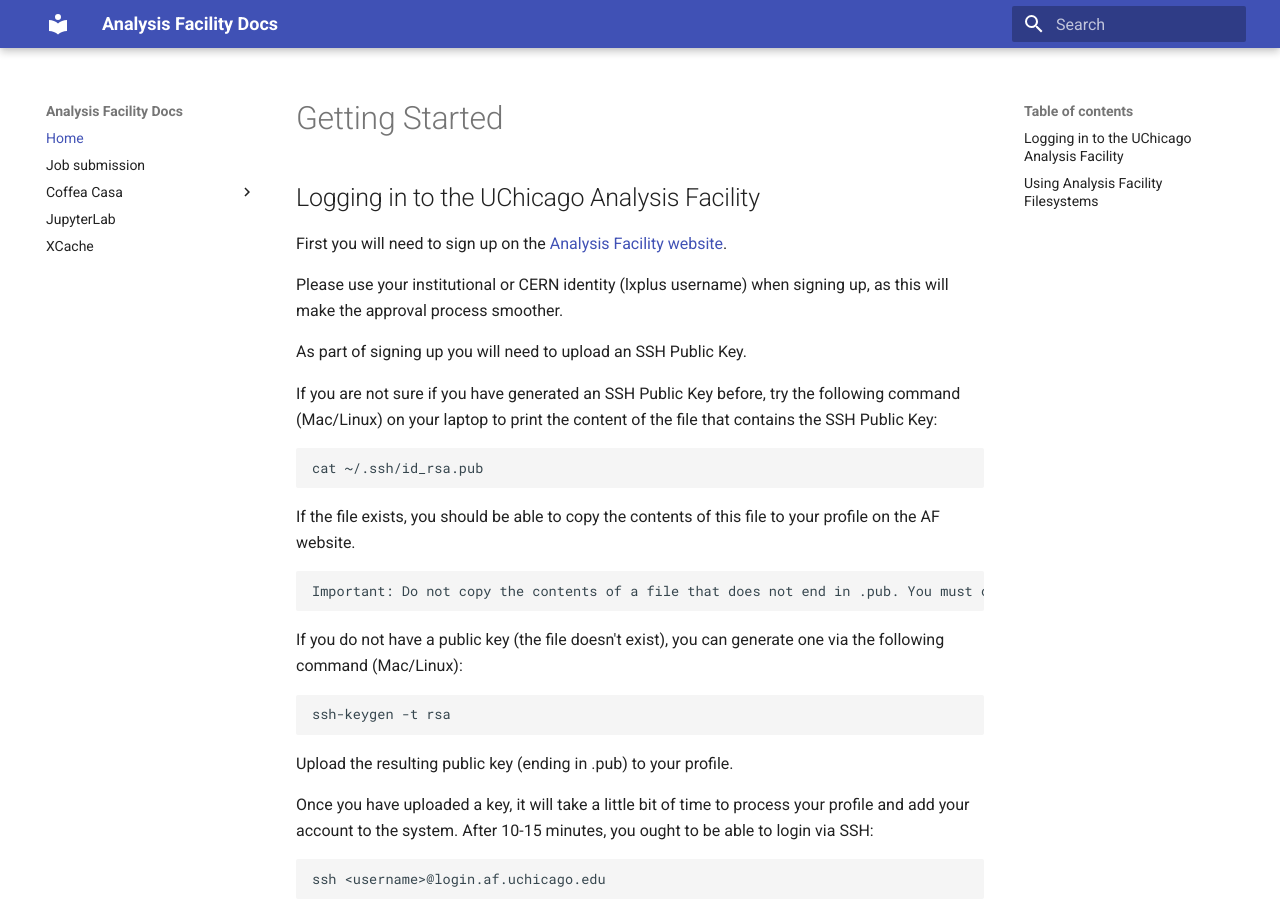
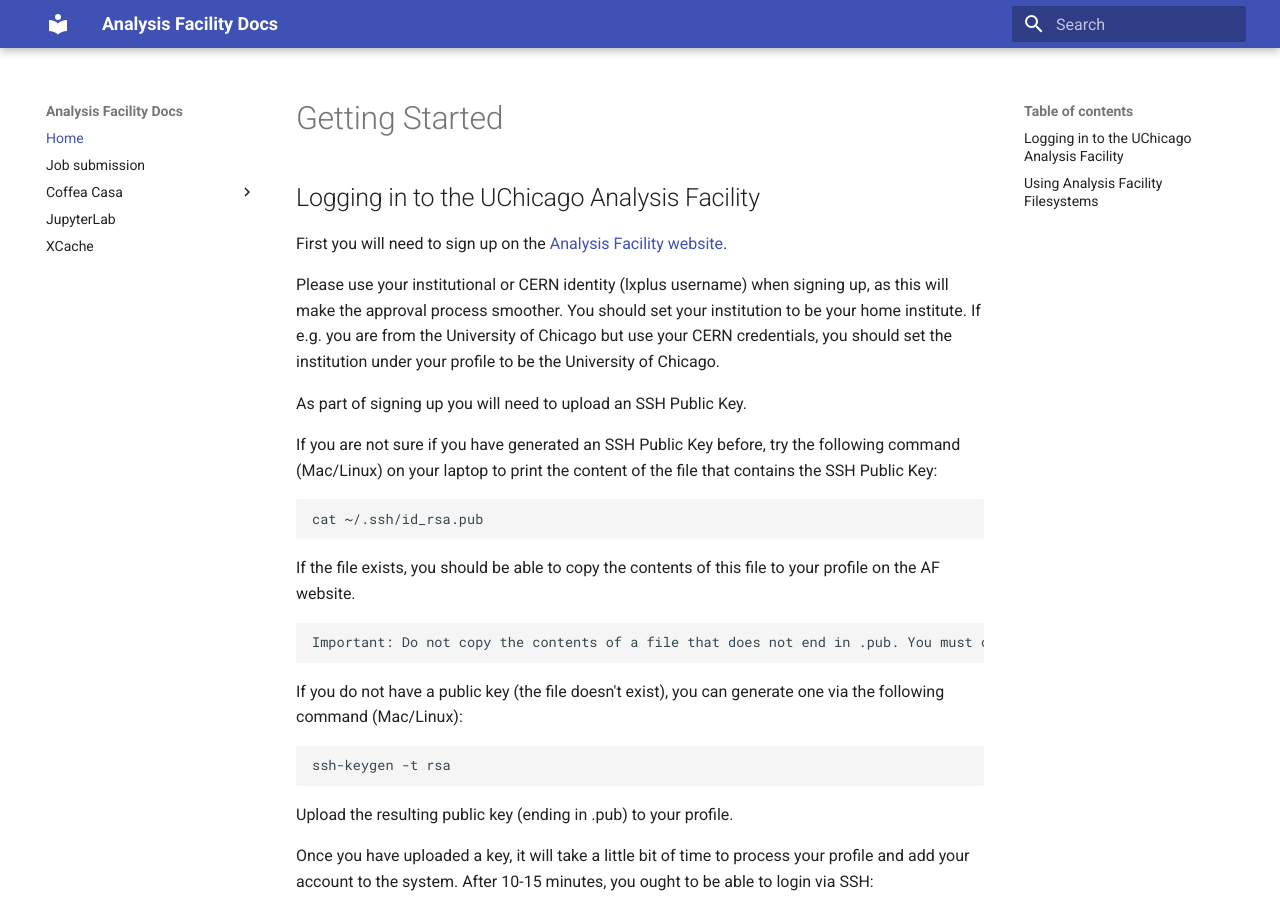
Before and after one commit to maniaclab/af-docs, an MkDocs documentation site: the page built from docs/index.md, in a window 1280 px wide and 900 px high. Built offline with MkDocs 1.6.1 and Material for MkDocs 9.7.7, drawn with Linux system fonts in a browser that asks for light colours.

Commit message:
Update index.md
Clarifying institute assignment for user

```diff
--- a/docs/index.md
+++ b/docs/index.md
@@ -4,7 +4,7 @@
 
 First you will need to sign up on the [Analysis Facility website](https://af.uchicago.edu).
 
-Please use your institutional or CERN identity (lxplus username) when signing up, as this will make the approval process smoother.
+Please use your institutional or CERN identity (lxplus username) when signing up, as this will make the approval process smoother. You should set your institution to be your home institute. If e.g. you are from the University of Chicago but use your CERN credentials, you should set the institution under your profile to be the University of Chicago.
 
 As part of signing up you will need to upload an SSH Public Key.
 
```
